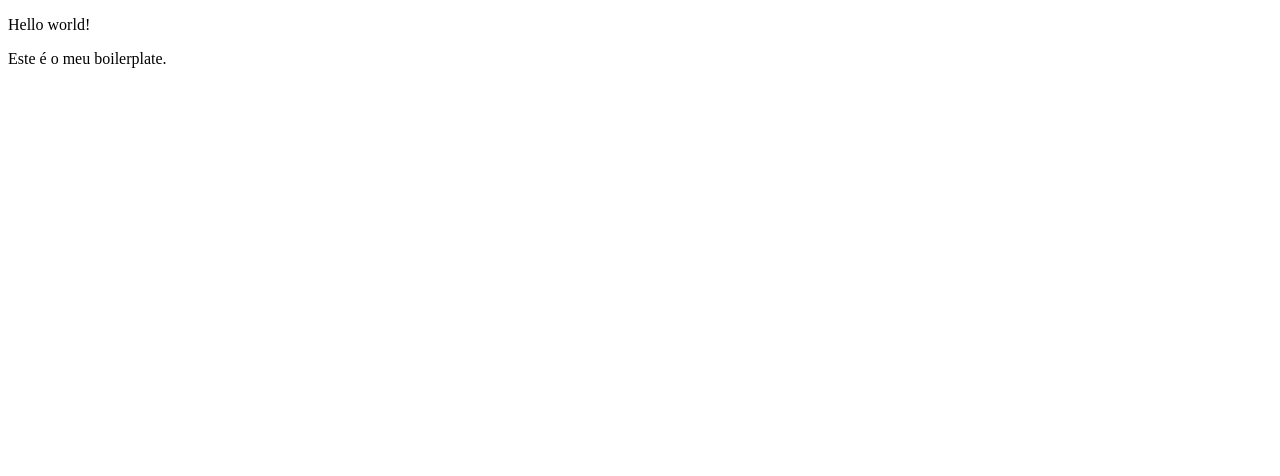
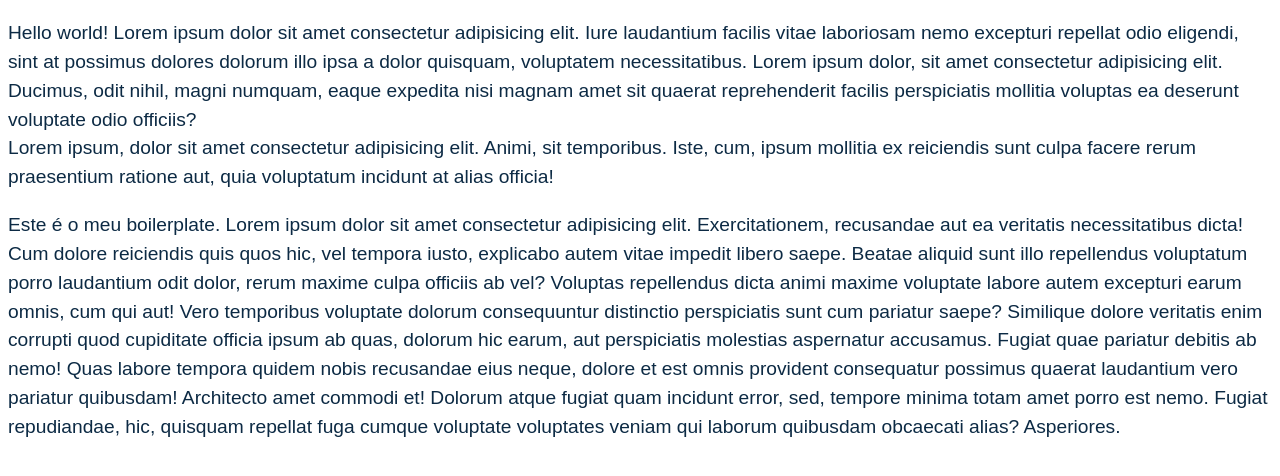
Before and after one commit to utfpr-cefwm/html5-boilerplate-2025-1, a website built with webpack: page index.html in a window 1280 px wide. Built offline with nearby package versions, Linux system fonts and the light colour scheme.

Commit message:
Tipografia básica.

```diff
--- a/css/style.css
+++ b/css/style.css
@@ -1 +1,10 @@
 /*! HTML5 Boilerplate v9.0.1 | MIT License | https://html5boilerplate.com/ */
+body {
+  font-family: Arial, Helvetica, sans-serif;
+  font-size: larger;
+}
+
+p {
+  color: #0c2a44;
+  line-height: 1.5em;
+}
--- a/index.html
+++ b/index.html
@@ -19,8 +19,21 @@
   <body>
 
     <!-- Add your site or application content here -->
-    <p>Hello world!</p>
-    <p>Este é o meu boilerplate.</p>
+    <p>
+      Hello world!
+      Lorem ipsum dolor sit amet consectetur adipisicing elit. Iure laudantium facilis vitae laboriosam nemo excepturi repellat odio eligendi, sint at possimus dolores dolorum illo ipsa a dolor quisquam, voluptatem necessitatibus.
+      Lorem ipsum dolor, sit amet consectetur adipisicing elit. Ducimus, odit nihil, magni numquam, eaque expedita nisi magnam amet sit quaerat reprehenderit facilis perspiciatis mollitia voluptas ea deserunt voluptate odio officiis?
+      <br />
+      Lorem ipsum, dolor sit amet consectetur adipisicing elit. Animi, sit temporibus. Iste, cum, ipsum mollitia ex reiciendis sunt culpa facere rerum praesentium ratione aut, quia voluptatum incidunt at alias officia!
+    </p>
+    <p>
+      Este é o meu boilerplate.
+      Lorem ipsum dolor sit amet consectetur adipisicing elit. Exercitationem, recusandae aut ea veritatis necessitatibus dicta! Cum dolore reiciendis quis quos hic, vel tempora iusto, explicabo autem vitae impedit libero saepe.
+      Beatae aliquid sunt illo repellendus voluptatum porro laudantium odit dolor, rerum maxime culpa officiis ab vel? Voluptas repellendus dicta animi maxime voluptate labore autem excepturi earum omnis, cum qui aut!
+      Vero temporibus voluptate dolorum consequuntur distinctio perspiciatis sunt cum pariatur saepe? Similique dolore veritatis enim corrupti quod cupiditate officia ipsum ab quas, dolorum hic earum, aut perspiciatis molestias aspernatur accusamus.
+      Fugiat quae pariatur debitis ab nemo! Quas labore tempora quidem nobis recusandae eius neque, dolore et est omnis provident consequatur possimus quaerat laudantium vero pariatur quibusdam! Architecto amet commodi et!
+      Dolorum atque fugiat quam incidunt error, sed, tempore minima totam amet porro est nemo. Fugiat repudiandae, hic, quisquam repellat fuga cumque voluptate voluptates veniam qui laborum quibusdam obcaecati alias? Asperiores.
+    </p>
     <script src="js/app.js"></script>
 
   </body>
```
